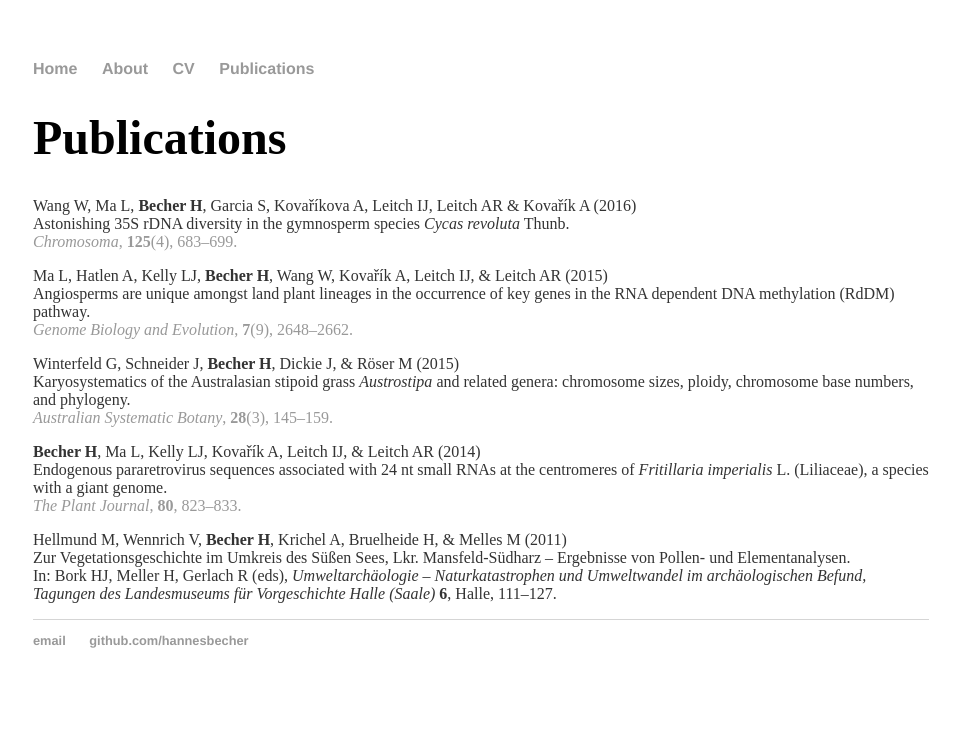
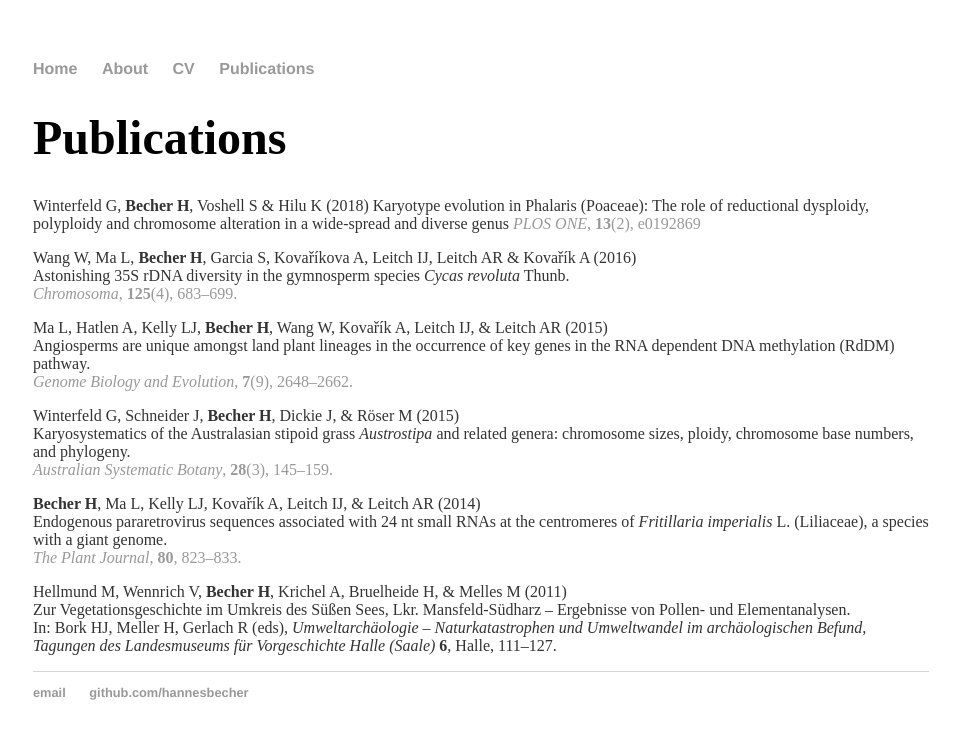
Before and after one commit to hannesbecher/hannesbecher.github.io, a Jekyll site: the page built from publications/index.md, in a window 1280 px wide. Shown: the top 739 px of the page, without its empty margins (159-1118 px from the left). Built offline with Jekyll 4.4.1, drawn with Linux system fonts in a browser that asks for light colours.

Commit message:
Update index.md

```diff
--- a/publications/index.md
+++ b/publications/index.md
@@ -5,6 +5,10 @@ title: Hannes Becher - Publications
 
 
 # Publications
+Winterfeld G, **Becher H**, Voshell S & Hilu K (2018)
+Karyotype evolution in Phalaris (Poaceae): The role of reductional dysploidy, polyploidy and chromosome alteration in a wide-spread and diverse genus
+[*PLOS ONE*, **13**(2), e0192869](http://dx.doi.org/10.1371/journal.pone.0192869)
+
 Wang W, Ma L, **Becher H**, Garcia S, Kovaříkova A, Leitch IJ, Leitch AR & Kovařík A (2016)
 Astonishing 35S rDNA diversity in the gymnosperm species *Cycas revoluta* Thunb.
 [*Chromosoma*, **125**(4), 683--699.](http://dx.doi.org/10.1007/s00412-015-0556-3)
```
